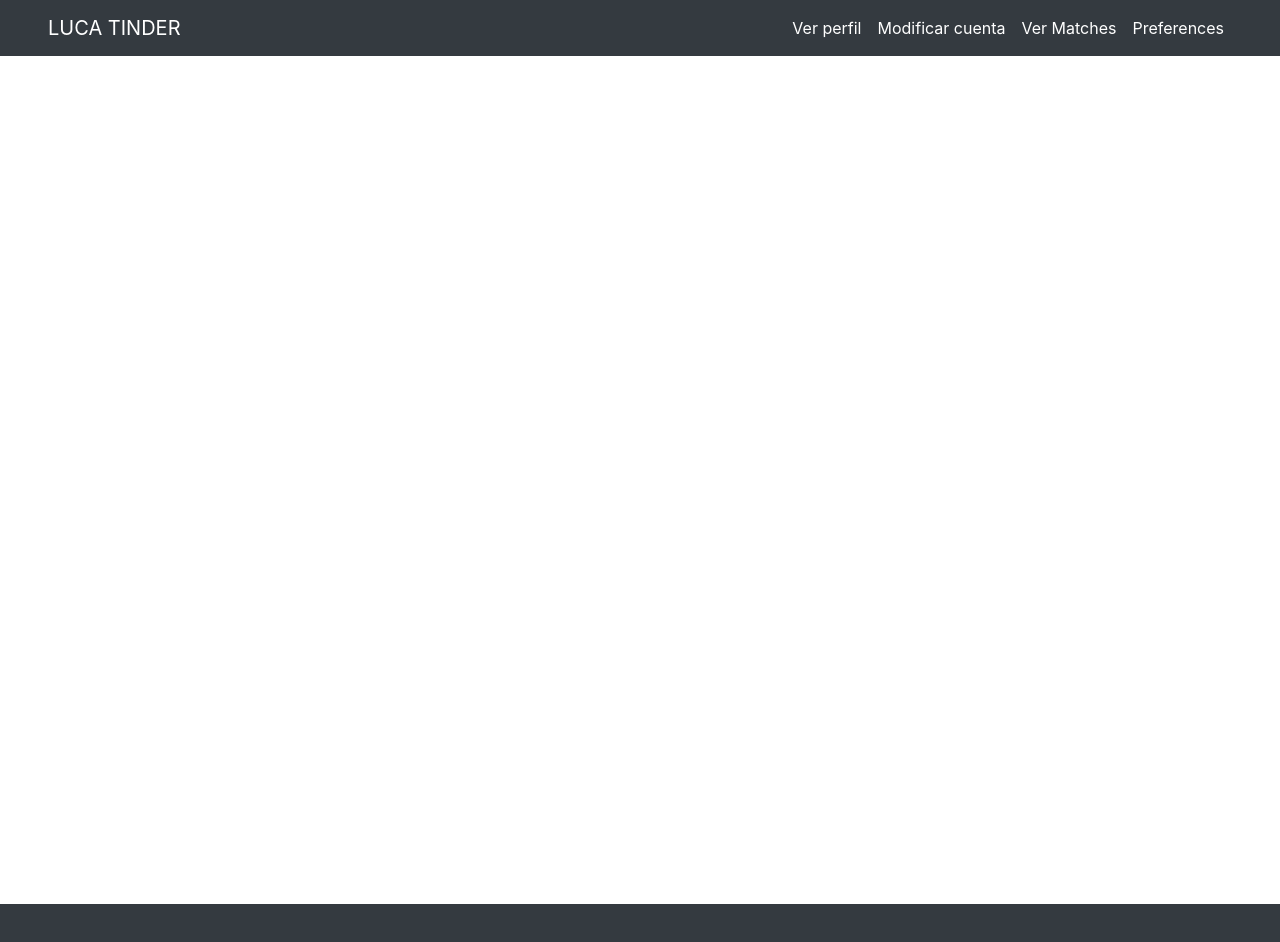
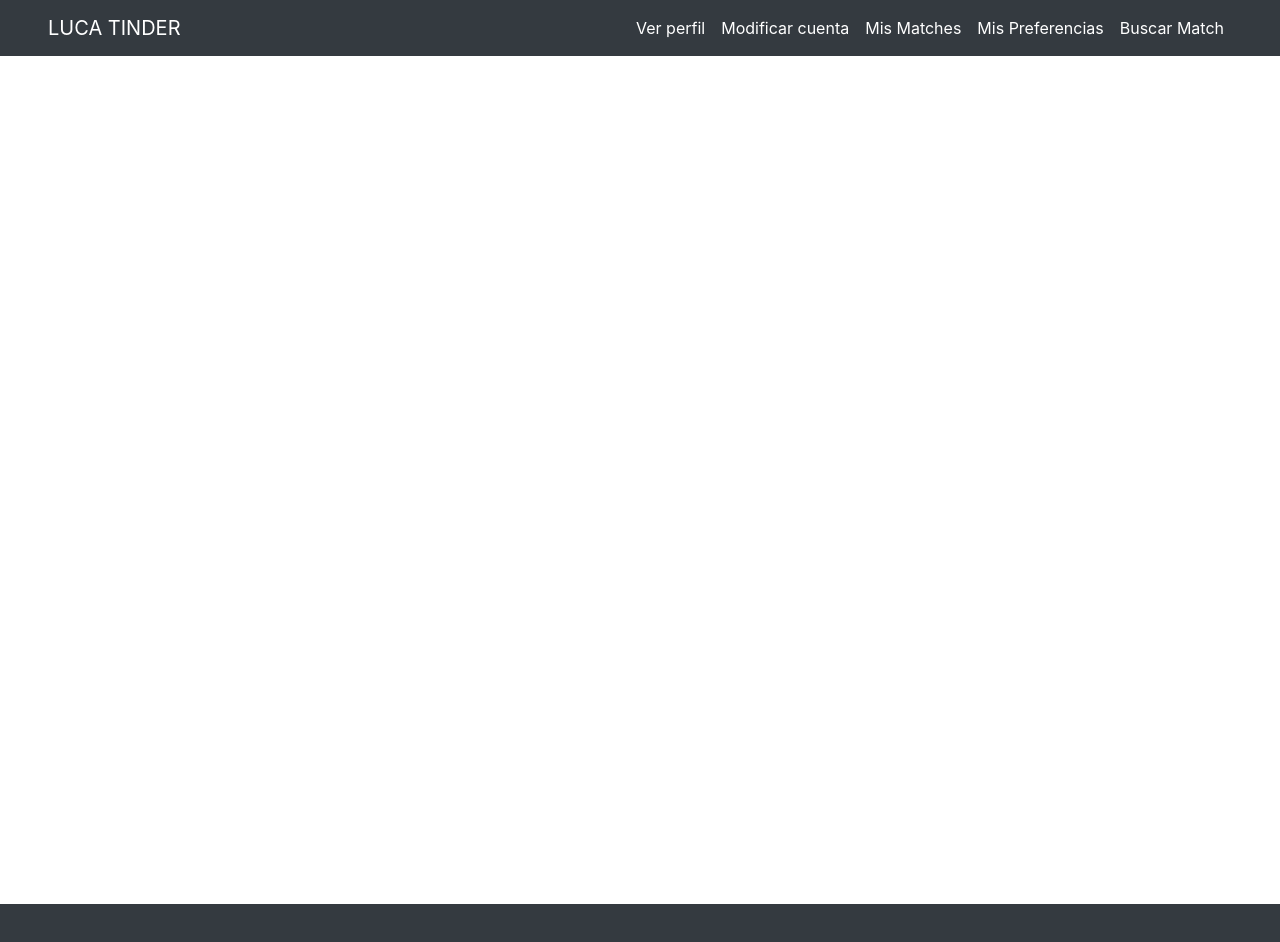
Before and after one commit to Grupo-proyectos-Formacion/LucaTinder, an Angular app in the folder Angular/lucatinder/: page / in a window 1280 px wide. Shown: the top 942 px of the page. Built offline with nearby package versions, Linux system fonts and the light colour scheme.

Commit message:
bien hecho comoponente preferencias
nav bar modificado con enlaces

```diff
--- a/Angular/lucatinder/src/app/app.component.html
+++ b/Angular/lucatinder/src/app/app.component.html
@@ -15,11 +15,14 @@
           <a class="nav-link text-white" routerLink="/Modificar">Modificar cuenta</a>
         </li>
         <li class="nav-item">
-          <a class="nav-link text-white" routerLink="/listarPerfiles" tabindex="-1" aria-disabled="true">Ver Matches</a>
+          <a class="nav-link text-white" routerLink="/listarPerfiles" tabindex="-1" aria-disabled="true">Mis Matches</a>
         </li>
         <li class="nav-item">
-            <a class="nav-link text-white" routerLink="/Preferencia" tabindex="-1" aria-disabled="true">Preferences</a>
+            <a class="nav-link text-white" routerLink="/Preferencia" tabindex="-1" aria-disabled="true">Mis Preferencias</a>
           </li>
+          <li class="nav-item">
+              <a class="nav-link text-white" routerLink="/Elegir" tabindex="-1" aria-disabled="true">Buscar Match</a>
+            </li>
       </ul>
     </div>
   </nav>
--- a/Angular/lucatinder/src/app/app.module.ts
+++ b/Angular/lucatinder/src/app/app.module.ts
@@ -13,6 +13,7 @@ import { ListarUsuarioComponent } from './components/listar-usuario/listar-usuar
 import {UsuarioService} from './services/usuario.service';
 import { ListarPerfilesComponent } from './components/listar-perfiles/listar-perfiles.component';
 import { PreferenciaComponent } from './components/preferencia/preferencia.component';
+
 @NgModule({
   declarations: [
     AppComponent,
@@ -21,7 +22,8 @@ import { PreferenciaComponent } from './components/preferencia/preferencia.compo
     LikeDislikeComponent,
     ListarUsuarioComponent,
     ListarPerfilesComponent,
-    PreferenciaComponent
+    PreferenciaComponent,
+
   ],
   imports: [
     BrowserModule,
```
Also changed, not shown: Angular/lucatinder/src/app/components/preferencia/preferencia.component.html (line endings or trailing spaces).
